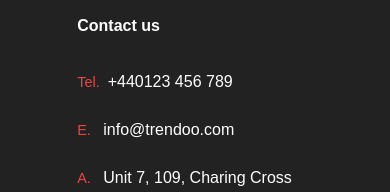
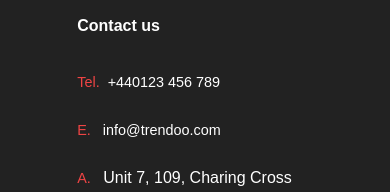
Before and after one commit to RGC1/TrendooEshopApp, a React (Vite) app: page / in a window 390 px wide. Shown: the part 7602-7794 px from the top of the page. Built offline with nearby package versions, Linux system fonts and the light colour scheme; some icons are missing.

Commit message:
added links to footer email and phone number

```diff
--- a/src/sections/Footer.jsx
+++ b/src/sections/Footer.jsx
@@ -50,8 +50,8 @@ const Footer = () => {
                 <h4 className="font-bold mb-8">Contact us</h4>
 
                     <ul className="flex flex-col gap-6">
-                    <li><span className="text-red-500 pr-2">Tel.</span>+440123 456 789</li>
-                    <li><span className="text-red-500 pr-2">E.</span> info@trendoo.com</li>
+                    <li><a href="tel:+440123 456 789"><span className="text-red-500 pr-2">Tel.</span>+440123 456 789</a></li>
+                    <li><a href="mailto:info@trendoo.com"><span className="text-red-500 pr-2">E.</span> info@trendoo.com</a></li>
                     <li><span className="text-red-500 pr-2">A.</span> Unit 7, 109, Charing Cross Rd, London, UK </li>
 
                     </ul>
```
